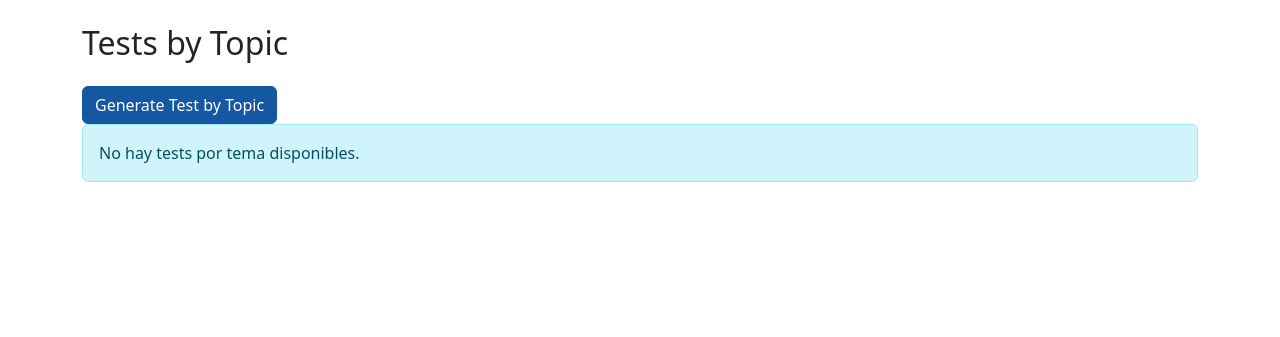
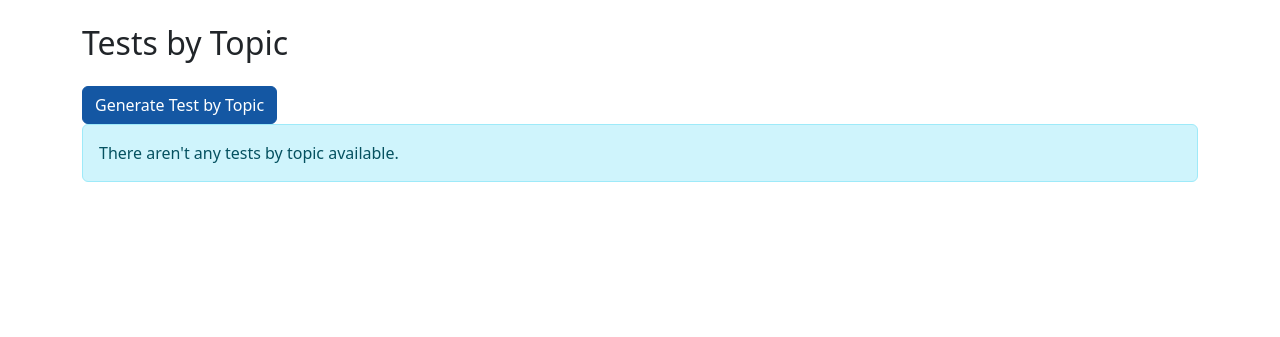
Before and after one commit to eduardoluis11/police-academy-exams-english, a Django app: template policeAcademyExams/templates/tests_clientes/listas-de-tests/lista_de_tests_por_tema.html in a window 1280 px wide. Shown: the part 58-395 px from the top of the page. Run offline with Django 5.2, Linux system fonts and the light colour scheme; the template is opened without the code that fills it, so the values that code supplies are empty; some libraries are stand-ins or nearby versions.

Commit message:
BUGFIX: Translated Message If there aren't Tests By Topic
If a user hasn't taken a test by topic, a message will show up saying that they haven't taken any tests by topic. Well, I translated that message into English.

```diff
--- a/policeAcademyExams/templates/tests_clientes/listas-de-tests/lista_de_tests_por_tema.html
+++ b/policeAcademyExams/templates/tests_clientes/listas-de-tests/lista_de_tests_por_tema.html
@@ -67,7 +67,9 @@
         </div>
       </div>
     {% else %}
-        <p class="alert alert-info">No hay tests por tema disponibles.</p>
+
+        {# If the user hasn't taken any tests by topic yet, show them a message that there aren't any tests available #}
+        <p class="alert alert-info">There aren't any tests by topic available.</p>
     {% endif %}
     {#  {% endfor %}#}
 
```
